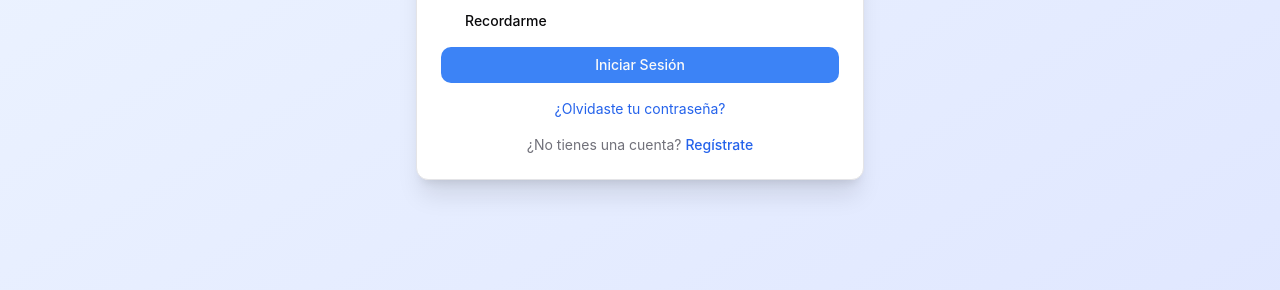
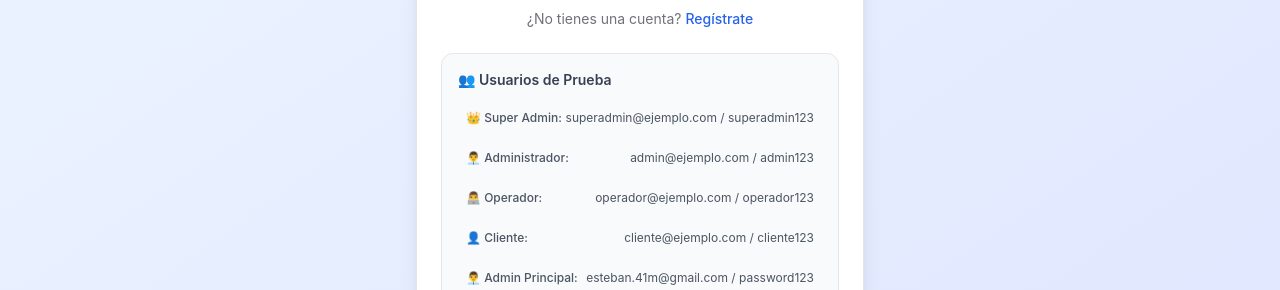
Before and after one commit to veeduriacsdc-ui/frontend-csdt, a React (Vite) app: page /auth/login in a window 1280 px wide. Shown: the part 662-952 px from the top of the page. Built offline with nearby package versions, Linux system fonts and the light colour scheme; no server answers.

Commit message:
Agregar usuarios de prueba clickeables en página de login

```diff
--- a/src/paginas/auth/Login.jsx
+++ b/src/paginas/auth/Login.jsx
@@ -16,6 +16,13 @@ const Login = () => {
   const [error, setError] = useState('')
   const navigate = useNavigate()
   const { login } = useAuth()
+
+  // Función para copiar credenciales de prueba
+  const handleCredentialClick = (email, password) => {
+    setEmail(email)
+    setPassword(password)
+    setError('')
+  }
 
   const handleSubmit = async (e) => {
     e.preventDefault()
@@ -101,6 +108,51 @@ const Login = () => {
           Regístrate
         </Link>
       </div>
+
+      {/* Usuarios de Prueba */}
+      <div className="mt-6 p-4 bg-gray-50 border border-gray-200 rounded-lg">
+        <h3 className="text-sm font-semibold text-gray-700 mb-3">👥 Usuarios de Prueba</h3>
+        <div className="space-y-2 text-xs text-gray-600">
+          <div
+            className="flex justify-between cursor-pointer hover:bg-gray-100 p-2 rounded transition-colors"
+            onClick={() => handleCredentialClick('superadmin@ejemplo.com', 'superadmin123')}
+          >
+            <span className="font-medium">👑 Super Admin:</span>
+            <span>superadmin@ejemplo.com / superadmin123</span>
+          </div>
+          <div
+            className="flex justify-between cursor-pointer hover:bg-gray-100 p-2 rounded transition-colors"
+            onClick={() => handleCredentialClick('admin@ejemplo.com', 'admin123')}
+          >
+            <span className="font-medium">👨‍💼 Administrador:</span>
+            <span>admin@ejemplo.com / admin123</span>
+          </div>
+          <div
+            className="flex justify-between cursor-pointer hover:bg-gray-100 p-2 rounded transition-colors"
+            onClick={() => handleCredentialClick('operador@ejemplo.com', 'operador123')}
+          >
+            <span className="font-medium">👨‍💻 Operador:</span>
+            <span>operador@ejemplo.com / operador123</span>
+          </div>
+          <div
+            className="flex justify-between cursor-pointer hover:bg-gray-100 p-2 rounded transition-colors"
+            onClick={() => handleCredentialClick('cliente@ejemplo.com', 'cliente123')}
+          >
+            <span className="font-medium">👤 Cliente:</span>
+            <span>cliente@ejemplo.com / cliente123</span>
+          </div>
+          <div
+            className="flex justify-between cursor-pointer hover:bg-gray-100 p-2 rounded transition-colors"
+            onClick={() => handleCredentialClick('esteban.41m@gmail.com', 'password123')}
+          >
+            <span className="font-medium">👨‍💼 Admin Principal:</span>
+            <span>esteban.41m@gmail.com / password123</span>
+          </div>
+        </div>
+        <div className="mt-3 text-xs text-gray-500 italic">
+          💡 Haz clic en cualquier credencial para copiarla automáticamente
+        </div>
+      </div>
     </AuthLayout>
   )
 }
```
